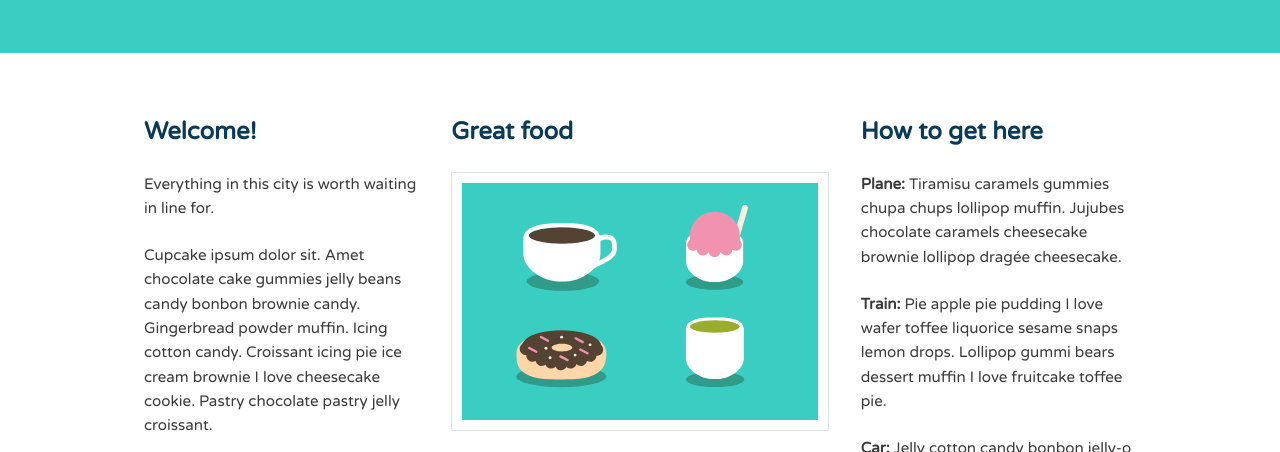
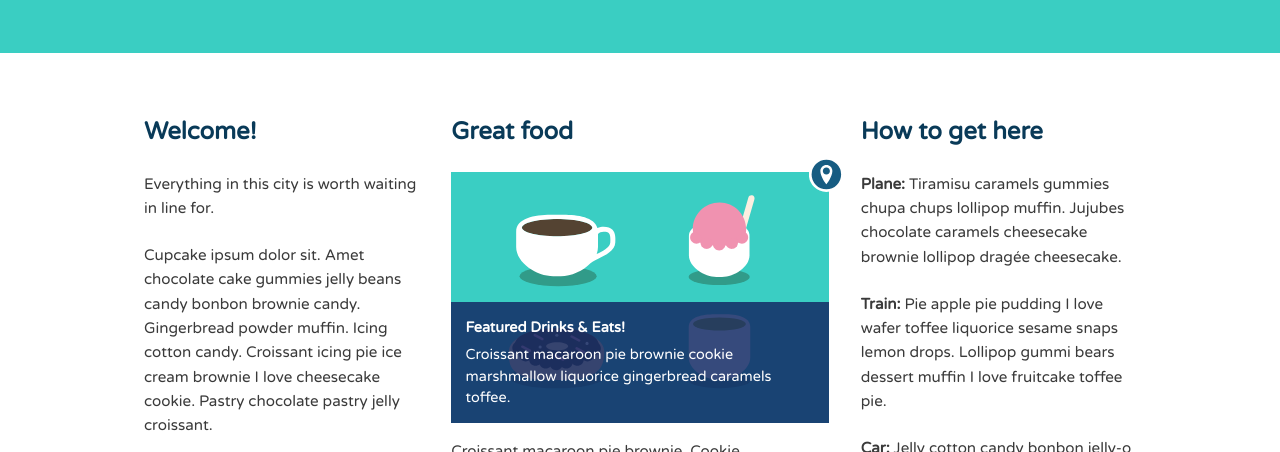
Before and after one commit to kristinasavova/css-layout, a plain HTML site: page index.html in a window 1280 px wide. Shown: the part 424-876 px from the top of the page. Drawn offline with Linux system fonts and the light colour scheme.

Commit message:
Fix the header, add location pic

```diff
--- a/css/style.css
+++ b/css/style.css
@@ -25,8 +25,13 @@ a {
 }
 
 h2,
-h3 {
+h3,
+h4 {
     margin-top: 0;
+}
+
+h4 {
+    margin-bottom: .4em;
 }
 
 a {
@@ -35,6 +40,31 @@ a {
 
 img {
 	max-width: 100%;
+}
+
+/* Elements with absolute positioning are neither affected by or do not affect
+other elements in the normal flow of the page. If no parent element has a
+relative position, the browser viewport is the positioning context by default. */
+
+/* An element with relative positioning gives you the control to absolutely
+position elements anywhere inside it. An element with absolute positioning is
+always relative to the first parent that has a relative position.*/
+
+figure {
+	margin: 0;
+    line-height: 0;
+    position: relative;
+}
+
+figcaption {
+	font-size: .9em;
+	line-height: 1.5;
+	color: #fff;
+	padding: 1em;
+    background: rgba(19,43,102, .85);
+    position: absolute;
+    bottom: 0;
+    width: 100%;
 }
 
 /* Base Layout Styles */
@@ -125,6 +155,13 @@ hidden or auto or clearing the floats with a CSS pseudo-element */
     margin-bottom: 0;
 }
 
+.icon-location {
+    width: 35px;
+    position: absolute;
+    top: -15px;
+    right: -15px;
+}
+
 /* Media Queries */
 
 /* When you use a mobile-first layout approach, you serve the basic layout styles
@@ -135,6 +172,28 @@ Then, using media queries, you add breakpoints which adjust the layout for wider
 screens, and setting the left and right margins to auto centers the container.  */
 
 @media (min-width: 769px) {
+
+    body {
+        padding-top: 68px;
+    }
+
+    /* An element with fixed positioning stays fixed to one spot on the page,
+    regardless of the size of the browser window. */
+
+    /* When you use relative, absolute or fixed positioning on elements, you may end up
+    with several elements occupying the same space. Elements appearing later in the
+    code sit on top on elements appearing earlier. The z-index property is what prevents
+    elements from overlapping other elements. An element with a higher z-index value
+    overlaps an element with a lower z-index value. */
+
+    .main-header {
+        position: fixed;
+        background: #fff;
+        box-shadow: 0 1px 4 px rgba(0,0,0,.4);
+        width: 100%;
+        top: 0;
+        z-index: 100;
+    }
 
     .container {
         width: 90%;
@@ -212,15 +271,15 @@ screens, and setting the left and right margins to auto centers the container.
     height, padding or margins values), but it behaves like an inline element because
     it doesn't exist on a line of its own, and surrounding content flows around it. */
 
-    .feat-img {
-        /* width: 300px;
+    /* .feat-img {
+        width: 300px;
         float: left;
         margin-top: 5px;
         margin-right: 25px;
-        margin-bottom: 25px;  */
+        margin-bottom: 25px;
         padding: 10px;
         border: solid 1px #d9e4ea;
-    }
+    } */
 
     /* A clearfix fixes the collapsing issue by forcing a container to expand and
     contain the floated elements. The clear property with the value both clears any
--- a/index.html
+++ b/index.html
@@ -37,7 +37,14 @@
 
 			<div class="primary col">
 				<h2>Great food</h2>
-				<img class="feat-img" src="img/treats.svg" alt="Drinks and eats">
+				<figure>
+					<img class="icon-location" src="img/location.svg" alt="Location">
+					<img class="feat-img" src="img/treats.svg" alt="Drinks and eats">
+					<figcaption>
+						<h4>Featured Drinks &amp; Eats!</h4>
+						Croissant macaroon pie brownie cookie marshmallow liquorice gingerbread caramels toffee.
+					</figcaption>
+				</figure>
 				<p>Croissant macaroon pie brownie. Cookie marshmallow liquorice gingerbread caramels toffee I love chocolate. Wafer lollipop dessert. Bonbon jelly beans pudding dessert sugar plum. Marzipan toffee drag&#233;e chocolate bar candy toffee pudding I love. Gummi bears pie gingerbread lollipop.</p>
 			</div>
 
```
Also changed, not shown: img/location.svg (added).
